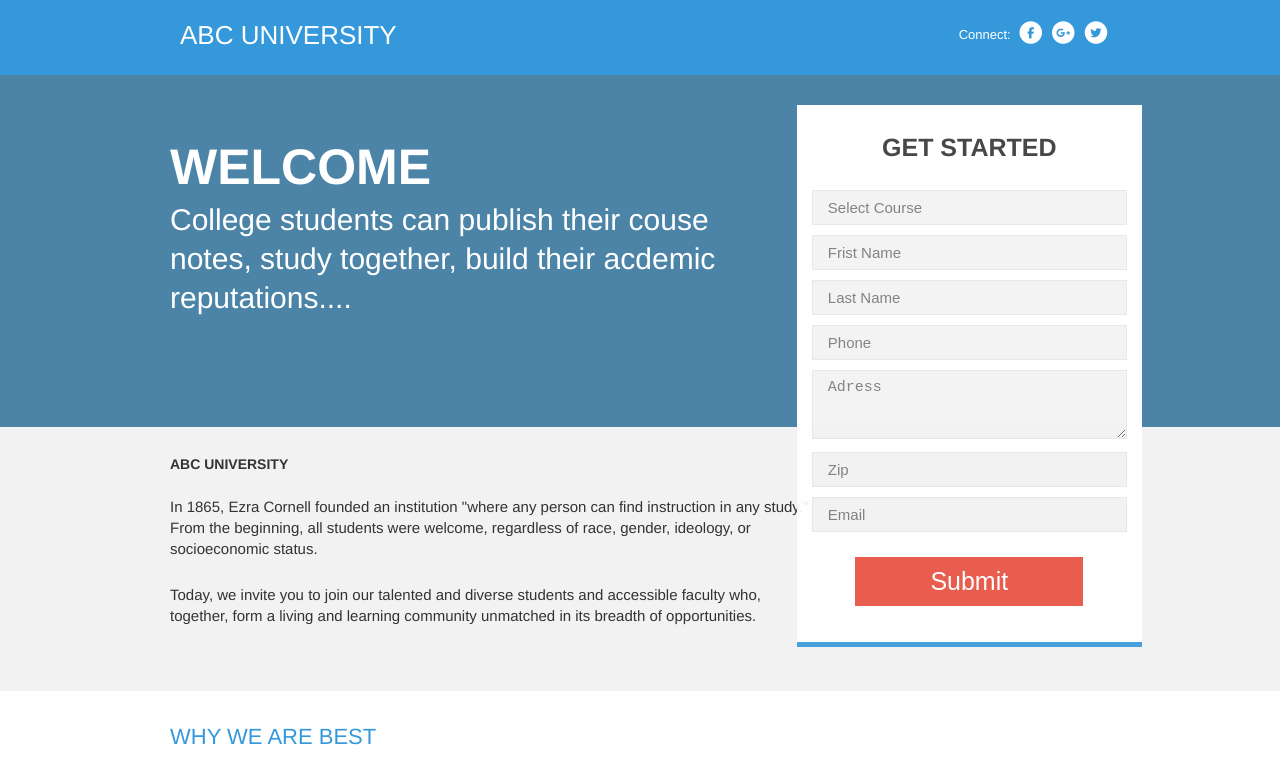
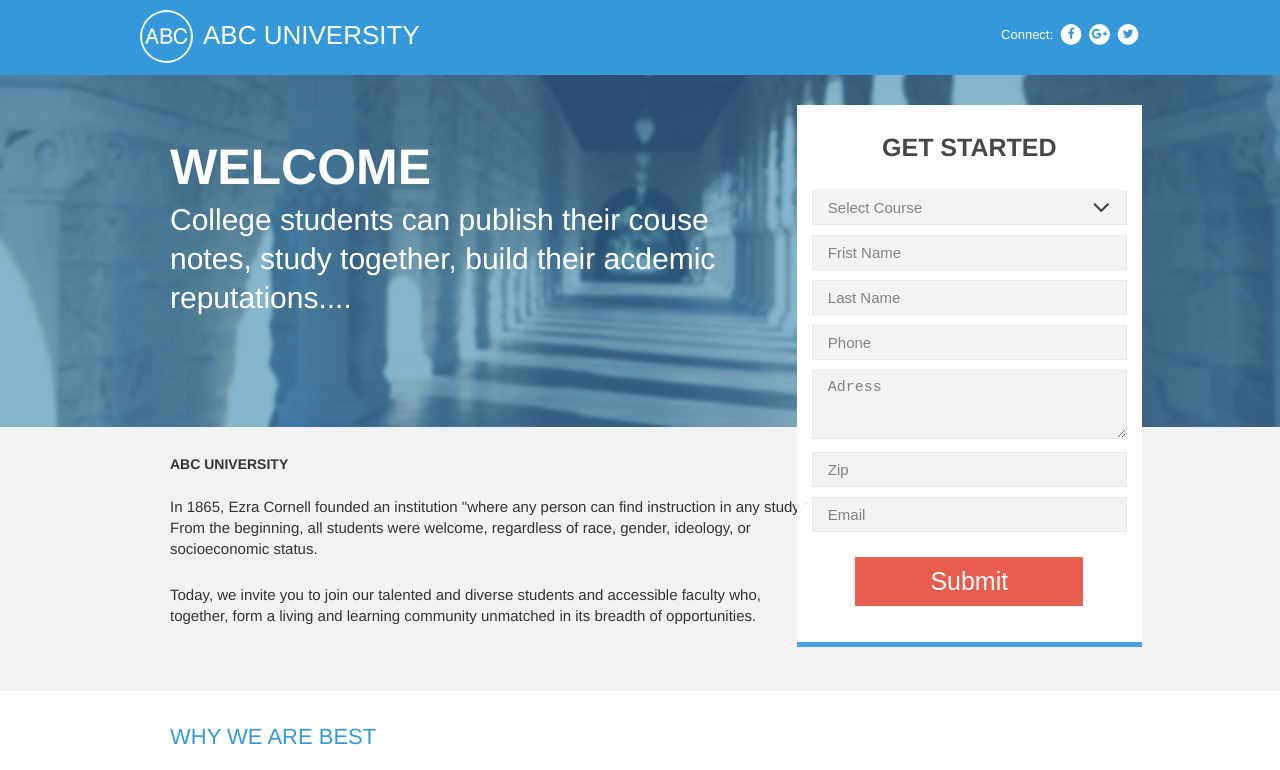
Before and after one commit to Karamyshev/Karamyshev.github.io, a plain HTML site: page GoFE/Project2/index.html in a window 1280 px wide. Shown: the top 770 px of the page. Drawn offline with Linux system fonts and the light colour scheme.

Commit message:
not finished yet((((

```diff
--- a/GoFE/Project2/index.html
+++ b/GoFE/Project2/index.html
@@ -3,21 +3,22 @@
 <head lang="en">
     <meta charset="UTF-8">
     <title>Project-2</title>
-    <link rel="stylesheet" href="font-awesome-4.3.0\css\font-awesome.min.css"/>
+    <link rel="stylesheet" href="//maxcdn.bootstrapcdn.com/font-awesome/4.3.0/css/font-awesome.min.css">
     <link rel="stylesheet" href="style.css"/>
 </head>
 <body>
-<header class="clearfix">
+<header>
+    <div class="header">
         <a href="" class="company">
             <img src="images/logo.png" alt="" title="abc university" class="company_logo"/>
 
-        <div class="company_name">ABC University</div>
+            <h1 class="company_name">ABC University</h1>
         </a>
 
         <div class="connect">
-        <div class="connect_title">
+            <p class="connect_title">
                 Connect:
-        </div>
+            </p>
             <ul class="connect__list">
                 <li class="connect__item facebook ">
                     <a href="#">
@@ -44,6 +45,7 @@
                     </a>
                 </li>
             </ul>
+        </div>
     </div>
 </header>
 <div class="banner clearfix">
@@ -150,6 +152,7 @@
             <a href="#" class="advantages_item_button">VIEW</a>
         </div>
     </div>
+    <hr/>
 </article>
 <!-- END section ADVANTAGES -->
 
--- a/GoFE/Project2/style.css
+++ b/GoFE/Project2/style.css
@@ -81,14 +81,19 @@ body {
 
 /*================== HEADER ==================*/
 header {
-    position: relative;
-    top: 0;
-    left: 0;
-    width: 100%;
-    height: 75px;
+    /*width: 100%;*/
+
     color: #ffffff;
     background: #3498db;
-    padding: 10px 170px 0 170px;
+    padding: 10px 0;
+    margin: 0 auto;
+}
+
+.header {
+    position: relative;
+    width: 1000px;
+    margin: 0 auto;
+    height: 55px;
 }
 
 .company {
```
Also changed, not shown: GoFE/Project2/images/advantages_item1.jpg (added), GoFE/Project2/images/advantages_item2.jpg (added), GoFE/Project2/images/advantages_item3.jpg (added), GoFE/Project2/images/arrow.png (added), GoFE/Project2/images/banner.jpg (added), GoFE/Project2/images/logo.png (added). Lines whose indentation alone changed are shown as unchanged.
